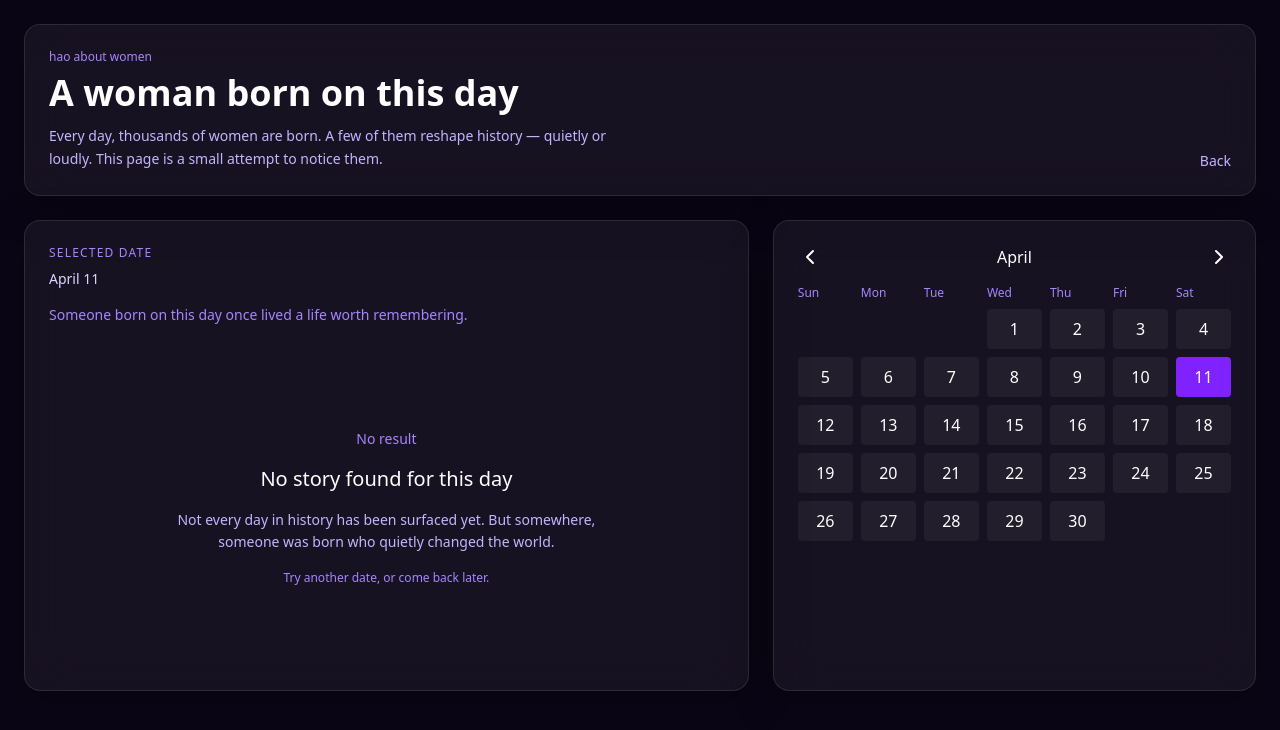
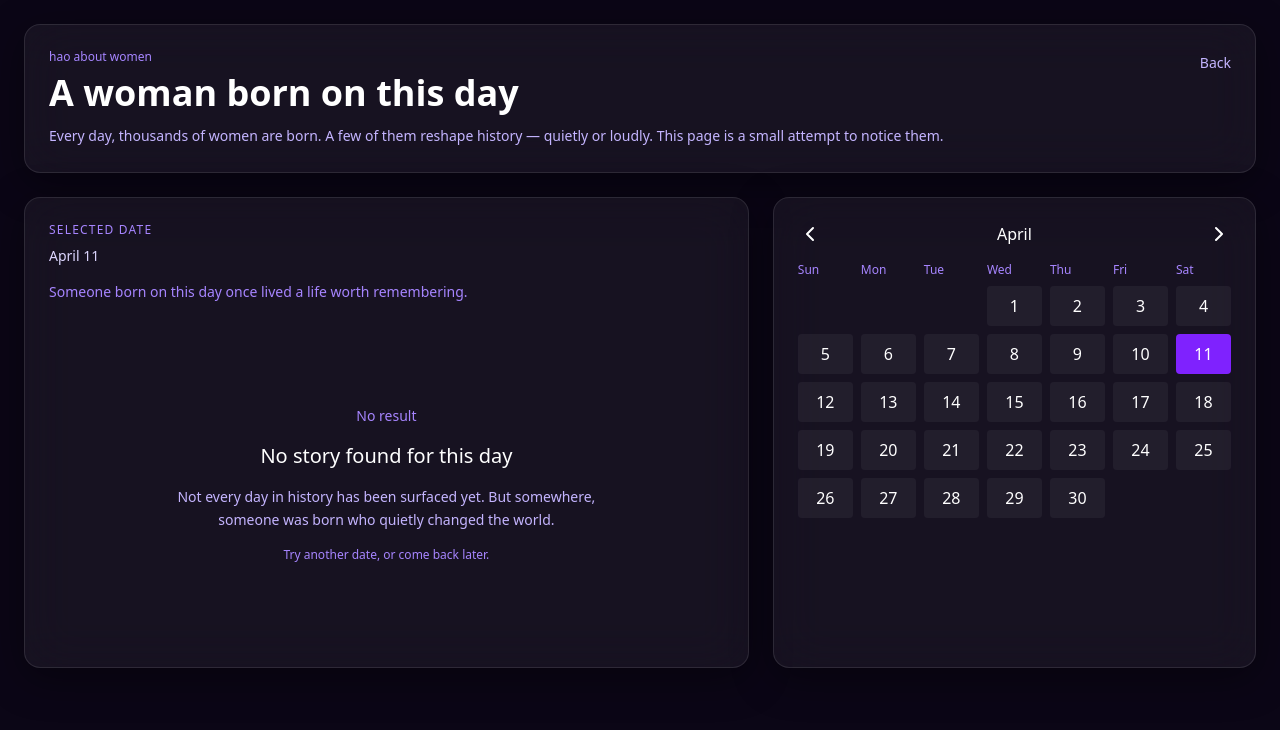
Before and after one commit to haohao13/Personal-Website, a Next.js app: page /women in a window 1280 px wide. Shown: the top 730 px of the page. Built offline with nearby package versions, Linux system fonts and the light colour scheme.

Commit message:
Fix header layout: text no longer truncates mid-line

```diff
--- a/app/women/page.tsx
+++ b/app/women/page.tsx
@@ -206,15 +206,15 @@ export default function WomenPage(){
       <div className="max-w-7xl mx-auto p-6 space-y-6">
 
         <GlassCard className="p-6">
-          <div className="flex justify-between items-end">
-            <div>
+          <div className="flex justify-between items-start gap-8">
+            <div className="min-w-0">
               <div className="text-xs text-violet-400 mb-2">hao about women</div>
               <h1 className="text-4xl font-semibold">A woman born on this day</h1>
-              <p className="mt-3 text-violet-300 max-w-xl text-sm leading-relaxed">
+              <p className="mt-3 text-violet-300 text-sm leading-relaxed">
                 Every day, thousands of women are born. A few of them reshape history — quietly or loudly. This page is a small attempt to notice them.
               </p>
             </div>
-            <a href="/" className="text-sm text-violet-300">Back</a>
+            <a href="/" className="shrink-0 text-sm text-violet-300 mt-1">Back</a>
           </div>
         </GlassCard>
 
```
